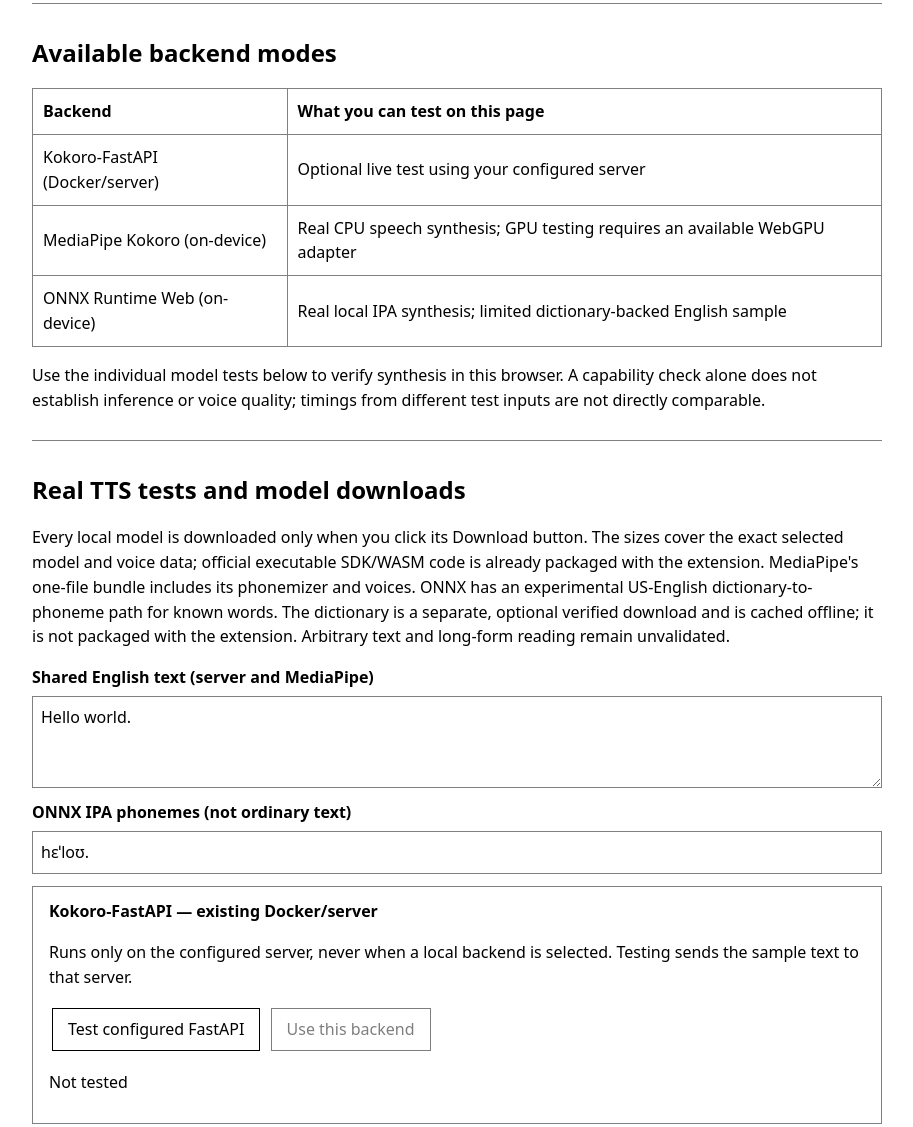
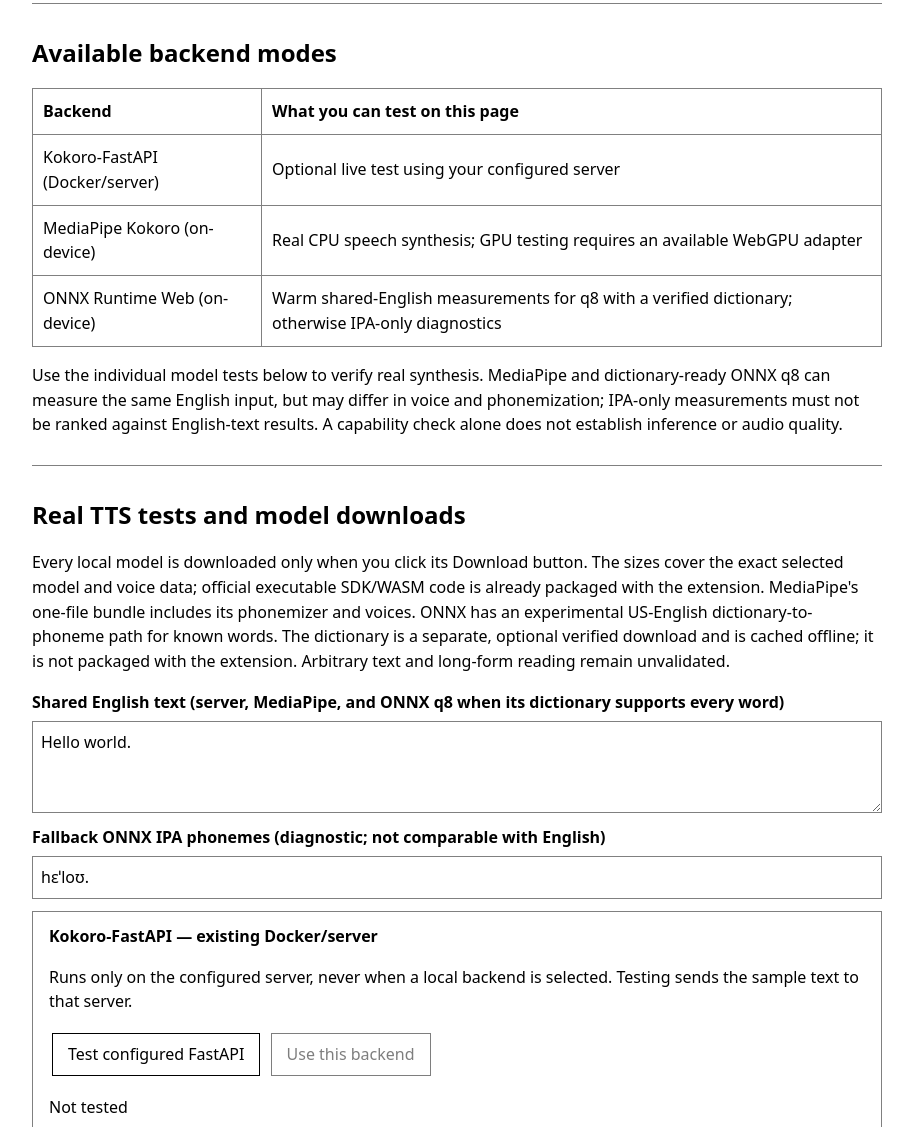
Before and after one commit to Fooftilly/kokoro-extension, a website with bundled scripts: page benchmark.html in a window 1280 px wide. Shown: the part 177-1304 px from the top of the page, without its empty margins (183-1096 px from the left). Built offline with nearby package versions, Linux system fonts and the light colour scheme.

Commit message:
docs(benchmark): explain comparable ONNX English timings and IPA-only fallback

```diff
--- a/benchmark.html
+++ b/benchmark.html
@@ -17,17 +17,17 @@
                 <tbody>
                     <tr><td>Kokoro-FastAPI (Docker/server)</td><td>Optional live test using your configured server</td></tr>
                     <tr><td>MediaPipe Kokoro (on-device)</td><td>Real CPU speech synthesis; GPU testing requires an available WebGPU adapter</td></tr>
-                    <tr><td>ONNX Runtime Web (on-device)</td><td>Real local IPA synthesis; limited dictionary-backed English sample</td></tr>
+                    <tr><td>ONNX Runtime Web (on-device)</td><td>Warm shared-English measurements for q8 with a verified dictionary; otherwise IPA-only diagnostics</td></tr>
                 </tbody>
             </table>
-            <p>Use the individual model tests below to verify synthesis in this browser. A capability check alone does not establish inference or voice quality; timings from different test inputs are not directly comparable.</p>
+            <p>Use the individual model tests below to verify real synthesis. MediaPipe and dictionary-ready ONNX q8 can measure the same English input, but may differ in voice and phonemization; IPA-only measurements must not be ranked against English-text results. A capability check alone does not establish inference or audio quality.</p>
         </section>
         <section>
             <h2>Real TTS tests and model downloads</h2>
             <p>Every local model is downloaded only when you click its Download button. The sizes cover the exact selected model and voice data; official executable SDK/WASM code is already packaged with the extension. MediaPipe's one-file bundle includes its phonemizer and voices. ONNX has an experimental US-English dictionary-to-phoneme path for known words. The dictionary is a separate, optional verified download and is cached offline; it is not packaged with the extension. Arbitrary text and long-form reading remain unvalidated.</p>
-            <label for="benchmarkText">Shared English text (server and MediaPipe)</label>
+            <label for="benchmarkText">Shared English text (server, MediaPipe, and ONNX q8 when its dictionary supports every word)</label>
             <textarea id="benchmarkText" rows="3">Hello world.</textarea>
-            <label for="benchmarkIpa">ONNX IPA phonemes (not ordinary text)</label>
+            <label for="benchmarkIpa">Fallback ONNX IPA phonemes (diagnostic; not comparable with English)</label>
             <input id="benchmarkIpa" value="hɛˈloʊ." spellcheck="false">
             <div class="model-variant" id="serverBench">
                 <h3>Kokoro-FastAPI — existing Docker/server</h3>
@@ -45,7 +45,7 @@
                 <p id="modelCleanupStatus" role="status" aria-live="polite"></p>
             </div>
             <div id="modelManager"></div>
-            <p>Measurements are taken from actual synthesized audio, not GPU adapter detection. Local figures are warm, after engine initialization; server timings exclude audio playback. The ONNX page probe still takes explicit IPA, so its timings are not directly comparable with the other backends. Separate real-browser checks exercise limited dictionary-backed English synthesis.</p>
+            <p>Measurements are taken from actual synthesized audio, not GPU adapter detection. Local figures are warm, after engine initialization; server timings exclude audio playback. ONNX q8 measures the same English input only after the optional dictionary has been installed and the entire sample is supported; otherwise it reports non-comparable IPA-only timings. ONNX q8f16 remains IPA-only. A passed IPA probe cannot enable ordinary English playback.</p>
         </section>
         <section>
             <h2>Browser prerequisites</h2>
```
